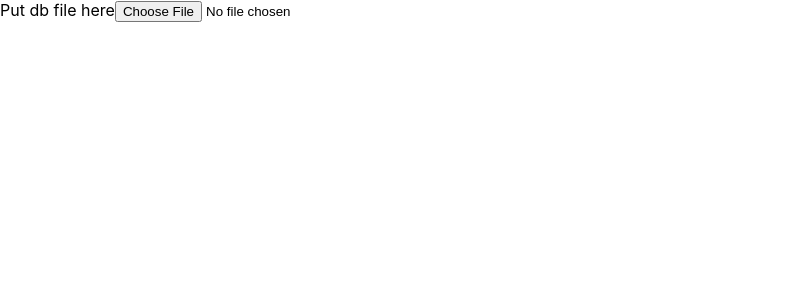
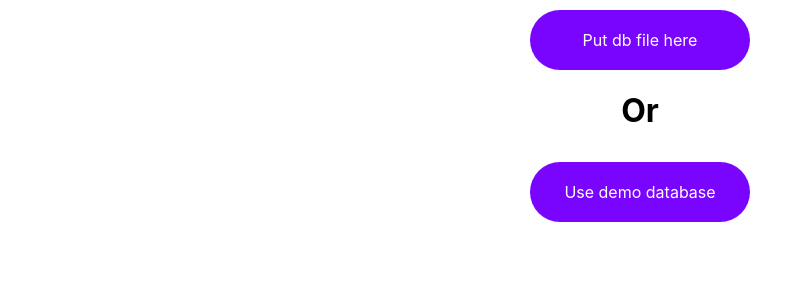
Before and after one commit to patricktlo/antennapod_your_year, a Next.js app: page / in a window 1280 px wide. Shown: the top 300 px of the page, without its empty margins (0-812 px from the left). Built offline with nearby package versions, Linux system fonts and the light colour scheme.

Commit message:
clean repo

```diff
--- a/pages/api/hello.ts
+++ /dev/null
@@ -1,13 +0,0 @@
-// Next.js API route support: https://nextjs.org/docs/api-routes/introduction
-import type { NextApiRequest, NextApiResponse } from 'next'
-
-type Data = {
-  name: string
-}
-
-export default function handler(
-  req: NextApiRequest,
-  res: NextApiResponse<Data>
-) {
-  res.status(200).json({ name: 'John Doe' })
-}
--- a/pages/index.tsx
+++ b/pages/index.tsx
@@ -6,14 +6,17 @@ import TopFivePodcasts from "../src/components/TopFivePodcasts";
 import TotalPlaytime from "../src/components/TotalPlaytime";
 import TopMonths from "../src/components/TopMonths";
 import TopDaysOfWeek from "../src/components/TopDaysofWeek";
+import UseDemoDatabase from "../src/components/UseDemoDatabase";
 
 export default function Home() {
   const [db, setDb] = useState<Database>();
 
   if (!db) {
     return (
-      <div>
+      <div className={styles.landing}>
         <DatabaseReader setDb={setDb} />
+        <h1>Or</h1>
+        <UseDemoDatabase setDb={setDb} />
       </div>
     );
   }
--- /dev/null
+++ b/src/components/UseDemoDatabase.tsx
@@ -0,0 +1,38 @@
+import { ChangeEvent, useEffect, useState } from "react";
+import initSqlJs, { Database } from "sql.js";
+
+type Props = {
+  setDb: (a: Database) => void;
+};
+
+export default function UseDemoDatabase({ setDb }: Props) {
+  const [file, setFile] = useState<File>();
+
+  useEffect(() => {
+    if (!file) return;
+
+    const r = new FileReader();
+    r.onload = function () {
+      const uInts = new Uint8Array(r.result as ArrayBuffer);
+
+      initSqlJs({
+        locateFile: (file: string) => `https://sql.js.org/dist/${file}`,
+      }).then((SQL) => {
+        setDb(new SQL.Database(uInts));
+      });
+    };
+
+    r.readAsArrayBuffer(file);
+  }, [file, setDb]);
+
+  // const handleFileSelect = (e) => {
+  //   // setFile();
+  // };
+
+  return (
+    <>
+      <label htmlFor="dbUpload">Use demo database</label>
+      {/* <button id="dbUpload" name="dbUpload" onClick={handleFileSelect} /> */}
+    </>
+  );
+}
--- a/styles/Home.module.css
+++ b/styles/Home.module.css
@@ -1,10 +1,33 @@
-.topfive {
+.center {
   display: flex;
   flex-direction: column;
   justify-content: center;
   align-items: center;
 }
 
-.topfive h2 {
+.center h2 {
   font-size: 1.2em;
 }
+
+.landing {
+  display: flex;
+  flex-direction: column;
+  justify-content: center;
+  align-items: center;
+}
+
+.landing input[type=file], .landing button{
+  display: none;
+}
+
+.landing label {
+  padding: 20px 10px;
+  width: 200px;
+  background-color: rgb(122, 5, 255);
+  color: #FFF;
+  text-align: center;
+  display: block;
+  margin-top: 10px;
+  cursor: pointer;
+  border-radius: 50px;
+}
```
Also changed, not shown: src/utils.ts (deleted).
